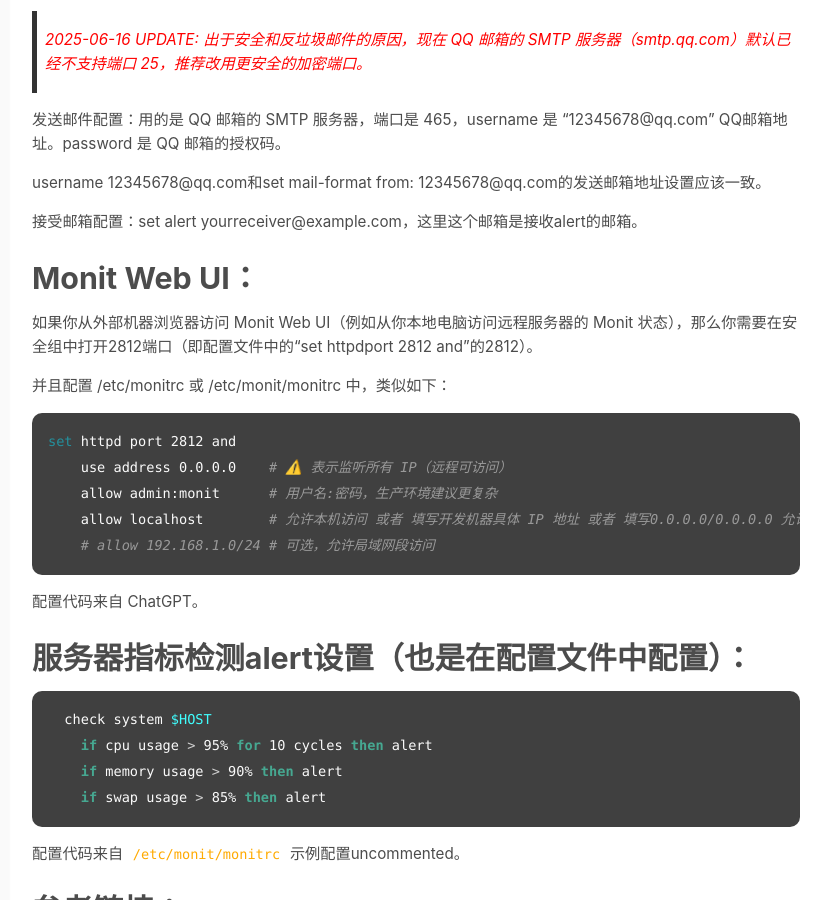
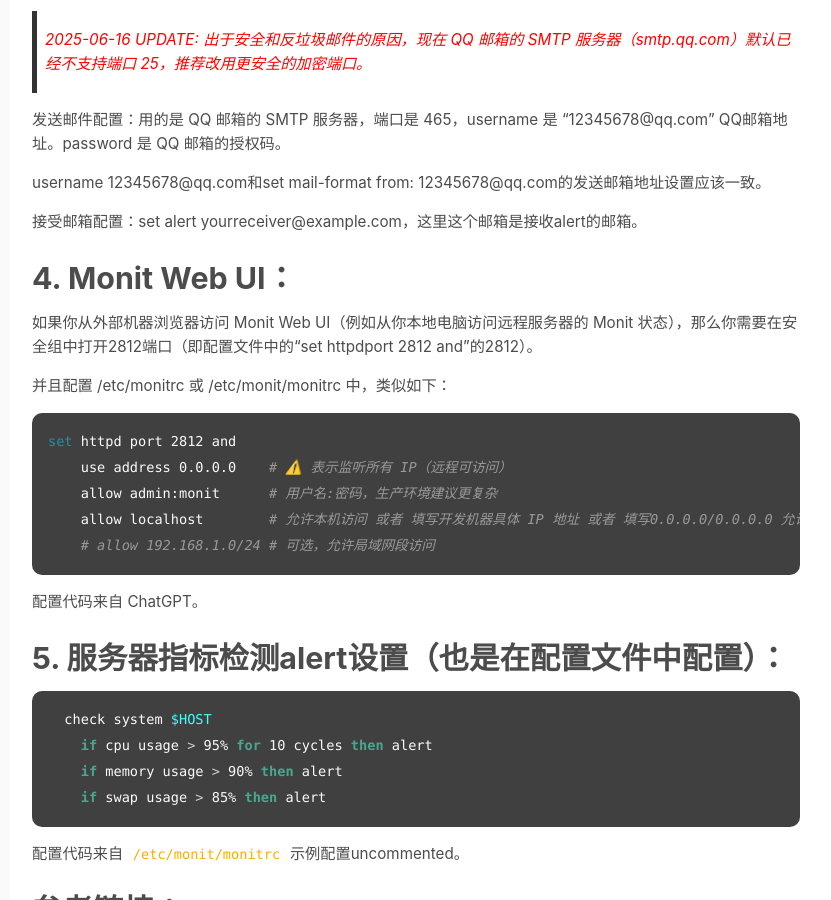
Before and after one commit to ruifengz90/ruifengz90.github.io, a Jekyll site: the page built from _posts/2020-01-01-monit-check-linux-status.md, in a window 1280 px wide and 900 px high, scrolled down 1400 px. Shown: the whole window, without its empty margins (280-1111 px from the left). Built offline with Jekyll 4.4.1, drawn with Linux system fonts in a browser that asks for light colours; some of the changed text lies outside the part shown.

Commit message:
Update 2020-01-01-monit-check-linux-status.md

````diff
--- a/_posts/2020-01-01-monit-check-linux-status.md
+++ b/_posts/2020-01-01-monit-check-linux-status.md
@@ -63,7 +63,7 @@ username 12345678@qq.com和set mail-format from: 12345678@qq.com的发送邮箱
 
 接受邮箱配置：set alert yourreceiver@example.com，这里这个邮箱是接收alert的邮箱。
 
-# Monit Web UI：
+# 4. Monit Web UI：
 
 如果你从外部机器浏览器访问 Monit Web UI（例如从你本地电脑访问远程服务器的 Monit 状态），那么你需要在安全组中打开2812端口（即配置文件中的“set httpdport 2812 and”的2812）。
 
@@ -79,7 +79,7 @@ set httpd port 2812 and
 
 配置代码来自 ChatGPT。
 
-# 服务器指标检测alert设置（也是在配置文件中配置）：
+# 5. 服务器指标检测alert设置（也是在配置文件中配置）：
 
 ```shell
   check system $HOST
````
Also changed, not shown: other parts of _posts/2020-01-01-monit-check-linux-status.md (+3 -3 lines).
